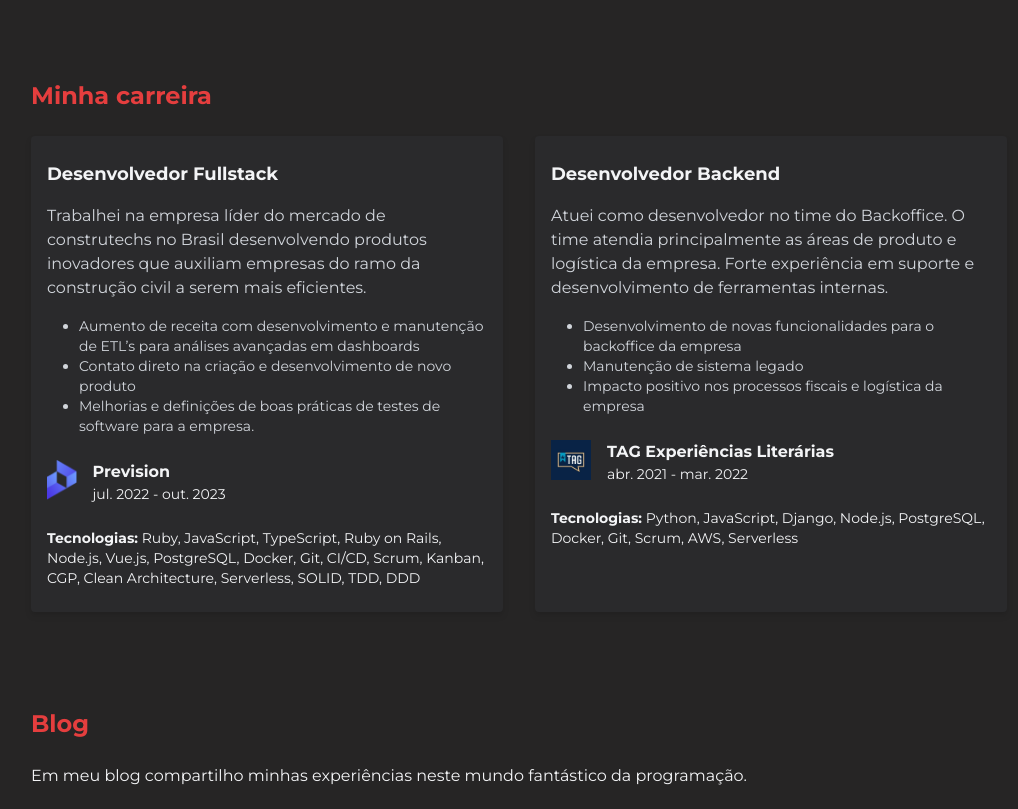
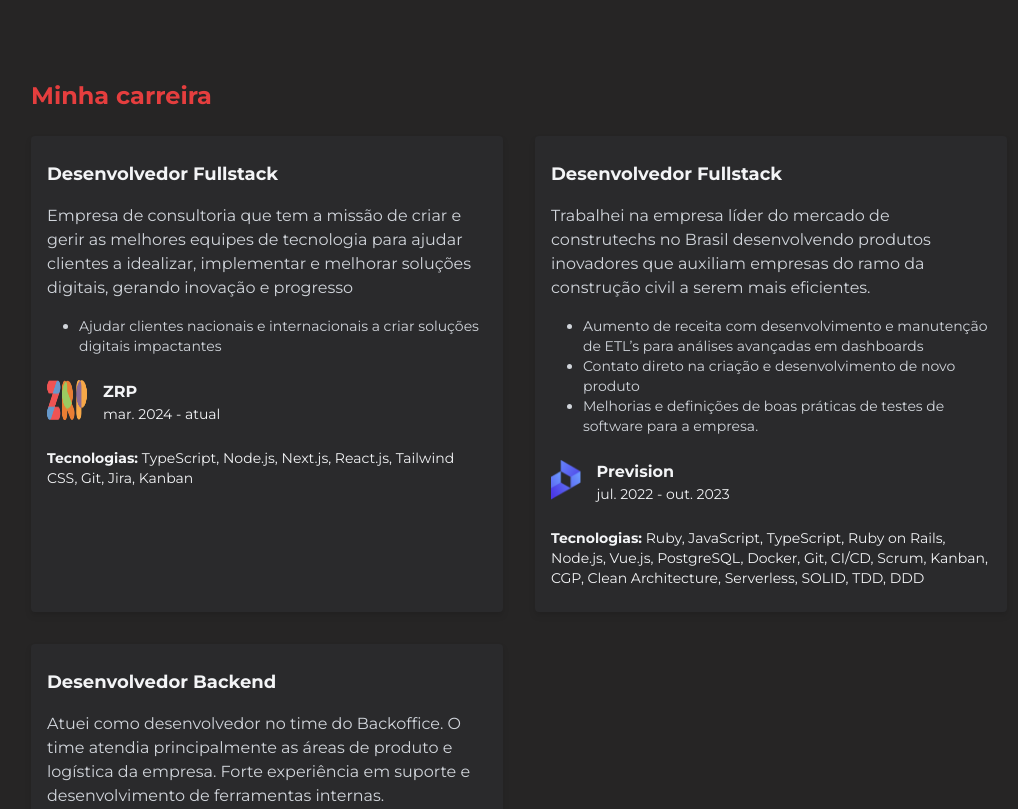
Before and after one commit to wcardosos/wagner-cardoso-dev, a Next.js app: page / in a window 1280 px wide. Shown: the part 720-1529 px from the top of the page, without its empty margins (121-1139 px from the left). Built offline with nearby package versions, Linux system fonts and the light colour scheme.

Commit message:
Add new zrp carreer

```diff
--- a/src/content/carreer.ts
+++ b/src/content/carreer.ts
@@ -1,4 +1,14 @@
-import { Agile, Architecture, Backend, Cloud, CodeTechniques, Database, Frontend, Languages, Utilities } from './technologies';
+import {
+  Agile,
+  Architecture,
+  Backend,
+  Cloud,
+  CodeTechniques,
+  Database,
+  Frontend,
+  Languages,
+  Utilities,
+} from './technologies';
 
 interface Job {
   carreerMoment: number;
@@ -6,15 +16,39 @@ interface Job {
   companyLogo: string;
   role: string;
   description: {
-    text: string
-    impactPoints: string[]
+    text: string;
+    impactPoints: string[];
   };
-  technologies: string[]
+  technologies: string[];
   startMonth: string;
   endMonth: string;
 }
 
 export const jobs: Job[] = [
+  {
+    carreerMoment: 3,
+    companyName: 'ZRP',
+    companyLogo: '/assets/carreer/zrp-logo.webp',
+    role: 'Desenvolvedor Fullstack',
+    description: {
+      text: 'Empresa de consultoria que tem a missão de criar e gerir as melhores equipes de tecnologia para ajudar clientes a idealizar, implementar e melhorar soluções digitais, gerando inovação e progresso',
+      impactPoints: [
+        'Ajudar clientes nacionais e internacionais a criar soluções digitais impactantes',
+      ],
+    },
+    technologies: [
+      Languages.TYPESCRIPT,
+      Backend.NODEJS,
+      Frontend.NEXTJS,
+      Frontend.REACTJS,
+      Frontend.TAILWIND,
+      Utilities.GIT,
+      Utilities.JIRA,
+      Agile.KANBAN,
+    ],
+    startMonth: 'mar. 2024',
+    endMonth: 'atual',
+  },
   {
     carreerMoment: 2,
     companyName: 'Prevision',
@@ -25,8 +59,8 @@ export const jobs: Job[] = [
       impactPoints: [
         'Aumento de receita com desenvolvimento e manutenção de ETL’s para análises avançadas em dashboards',
         'Contato direto na criação e desenvolvimento de novo produto',
-        'Melhorias e definições de boas práticas de testes de software para a empresa.'
-      ]
+        'Melhorias e definições de boas práticas de testes de software para a empresa.',
+      ],
     },
     technologies: [
       Languages.RUBY,
@@ -46,7 +80,7 @@ export const jobs: Job[] = [
       Architecture.SERVERLESS,
       CodeTechniques.SOLID,
       CodeTechniques.TDD,
-      CodeTechniques.DDD
+      CodeTechniques.DDD,
     ],
     startMonth: 'jul. 2022',
     endMonth: 'out. 2023',
@@ -61,8 +95,8 @@ export const jobs: Job[] = [
       impactPoints: [
         'Desenvolvimento de novas funcionalidades para o backoffice da empresa',
         'Manutenção de sistema legado',
-        'Impacto positivo nos processos fiscais e logística da empresa'
-      ]
+        'Impacto positivo nos processos fiscais e logística da empresa',
+      ],
     },
     technologies: [
       Languages.PYTHON,
@@ -78,5 +112,5 @@ export const jobs: Job[] = [
     ],
     startMonth: 'abr. 2021',
     endMonth: 'mar. 2022',
-  }
+  },
 ];
```
Also changed, not shown: public/assets/carreer/zrp-logo.webp (added).
